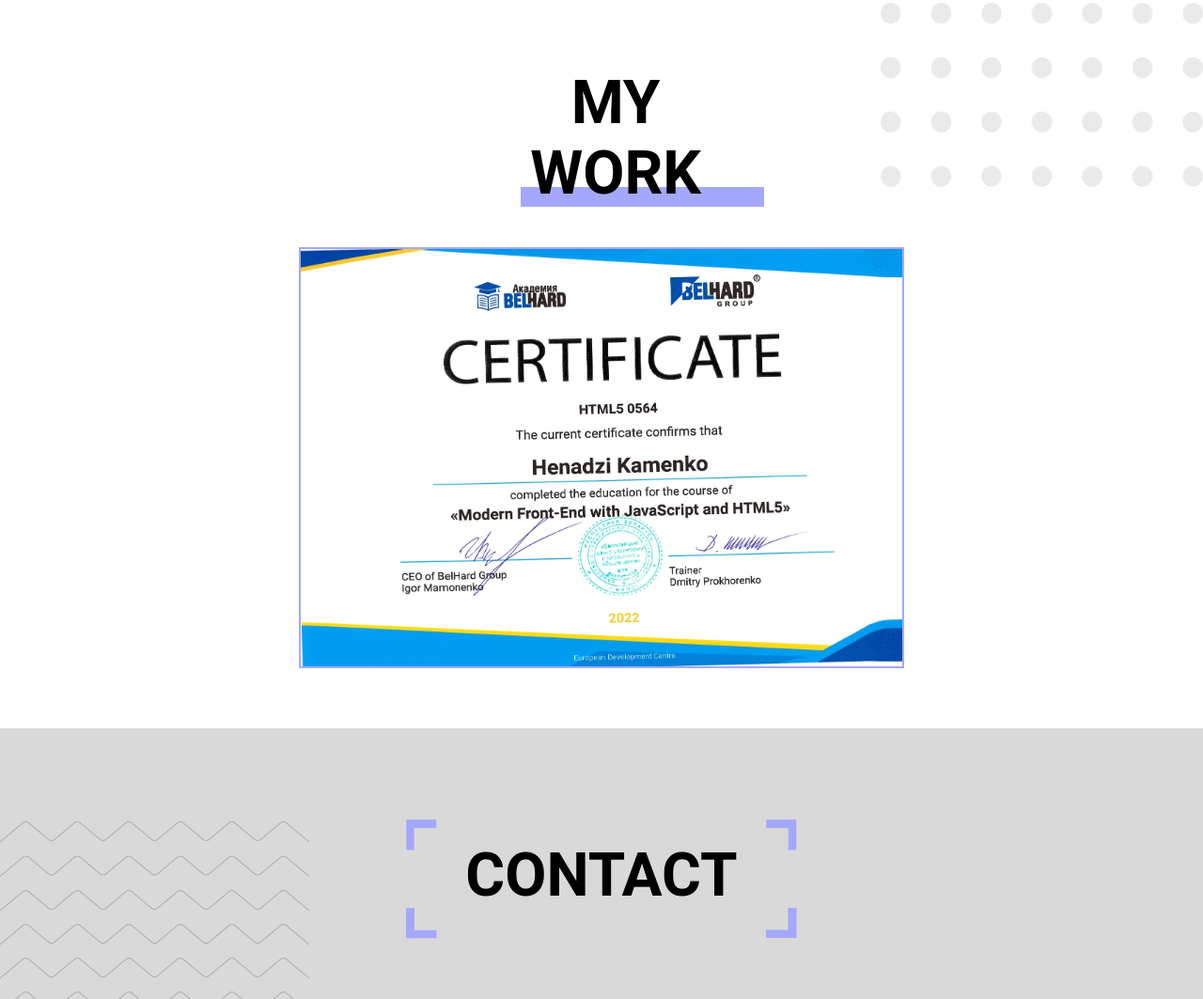
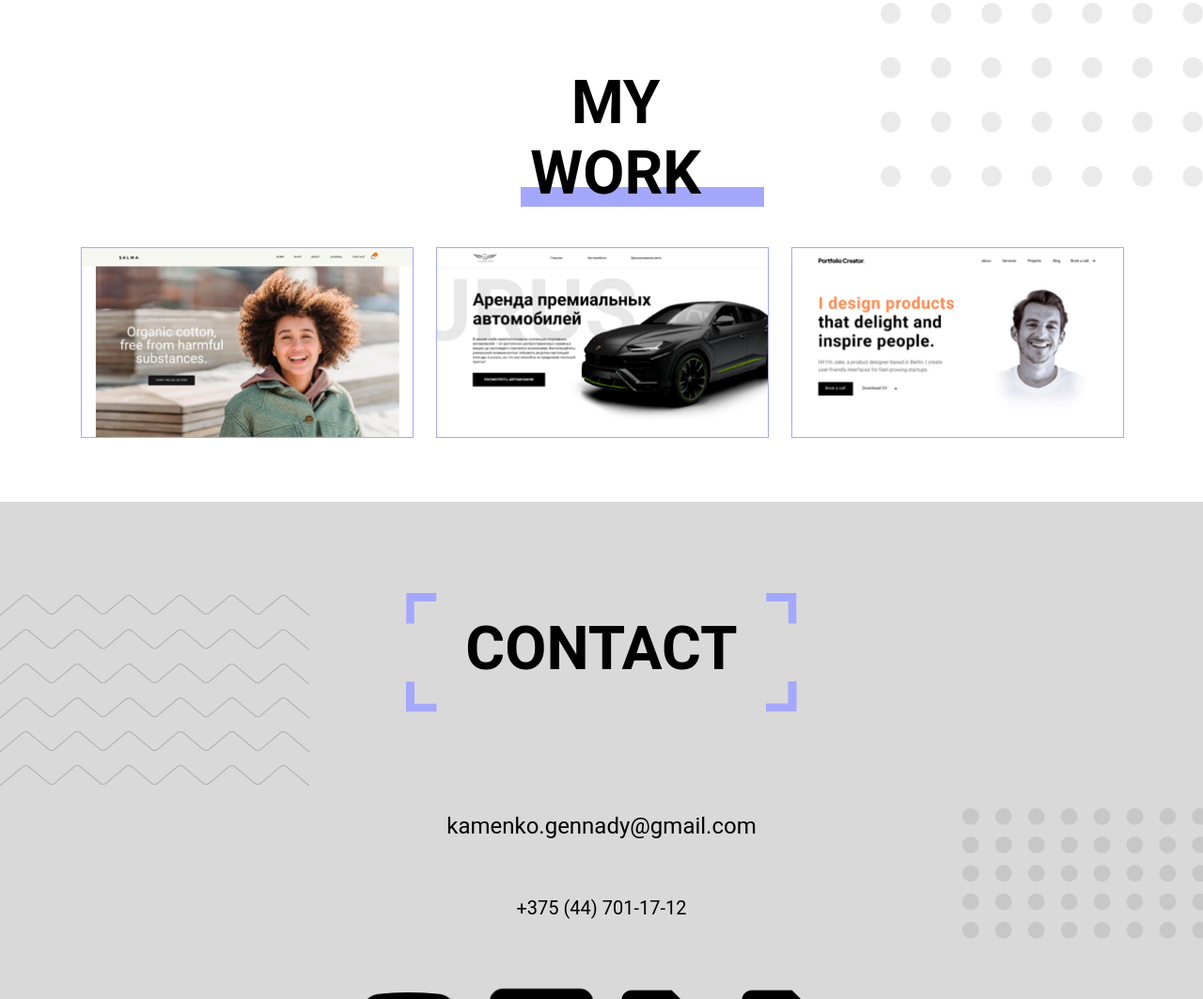
Before and after one commit to Kamegen/myPortfolio, a plain HTML site: page index.html in a window 1280 px wide. Shown: the part 2514-3577 px from the top of the page at 94% size. Drawn offline with Linux system fonts and the light colour scheme.

Commit message:
Add my-pages

```diff
--- a/index.html
+++ b/index.html
@@ -131,12 +131,30 @@
         </div>
         <img class="bigdots" src="images/dots-big.png" alt="dots-big" />
       </div>
-      <div class="certificate">
-        <img
-          class="img-sertificate"
-          src="images/sertificate.jpg"
-          alt="sertificate"
-        />
+      <div class="my-pages">
+        <div class="page">
+          <a
+            href="https://kamenko-gena.github.io/Salma-petProject/"
+            target="_blank"
+          >
+            <img src="images/salma.png" alt="salma" />
+          </a>
+        </div>
+
+        <div class="page">
+          <a href="https://kamenko-gena.github.io/cars-hw/" target="_blank">
+            <img src="images/car.png" alt="car" />
+          </a>
+        </div>
+
+        <div class="page">
+          <a
+            href="https://kamenko-gena.github.io/portfolioCreator-petProject/"
+            target="_blank"
+          >
+            <img src="images/creator.png" alt="creator" />
+          </a>
+        </div>
       </div>
     </main>
 
--- a/style/style.css
+++ b/style/style.css
@@ -266,7 +266,7 @@
   margin-left: 140px;
 }
 
-.certificate {
+.my-pages {
   margin-top: 5%;
   margin-bottom: 5%;
   display: flex;
@@ -274,10 +274,20 @@
   justify-content: center;
 }
 
-.img-sertificate {
-  border: 2px #a4a8fc solid;
-  width: 50%;
-  height: 50%;
+.page:nth-child(2) {
+  margin-left: 2%;
+  margin-right: 2%;
+}
+
+.page img {
+  width: 100%;
+  border: 1px solid #a4a8fc;
+  transition: all 0.5s;
+}
+
+.page img:hover {
+  transform: scale(1.1);
+  filter: drop-shadow(1px 2px 3px black);
 }
 
 /* CONTACT */
```
Also changed, not shown: images/car.png (added), images/creator.png (added), images/salma.png (added), images/sertificate.jpg (deleted).
